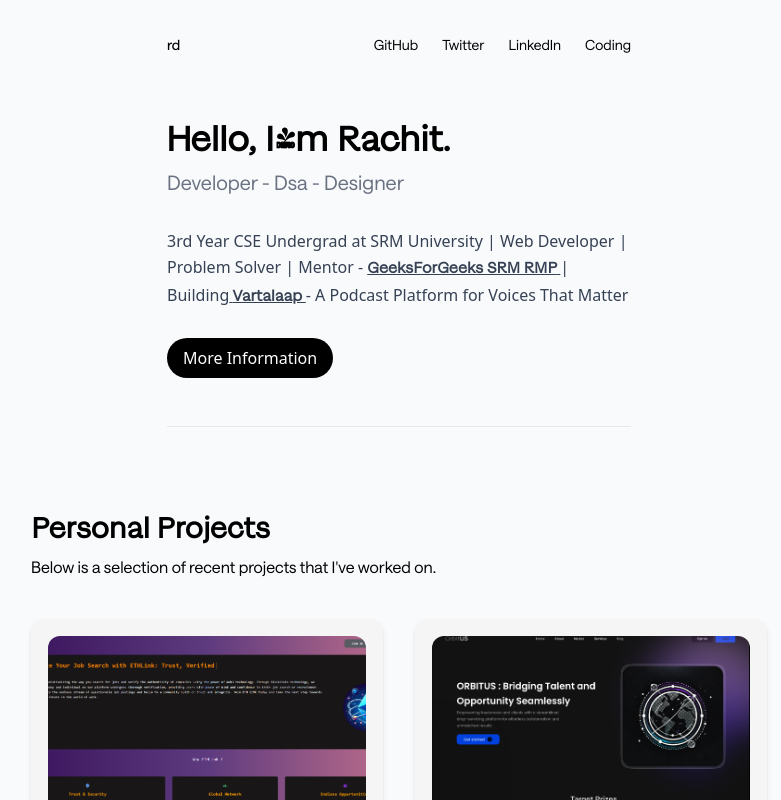
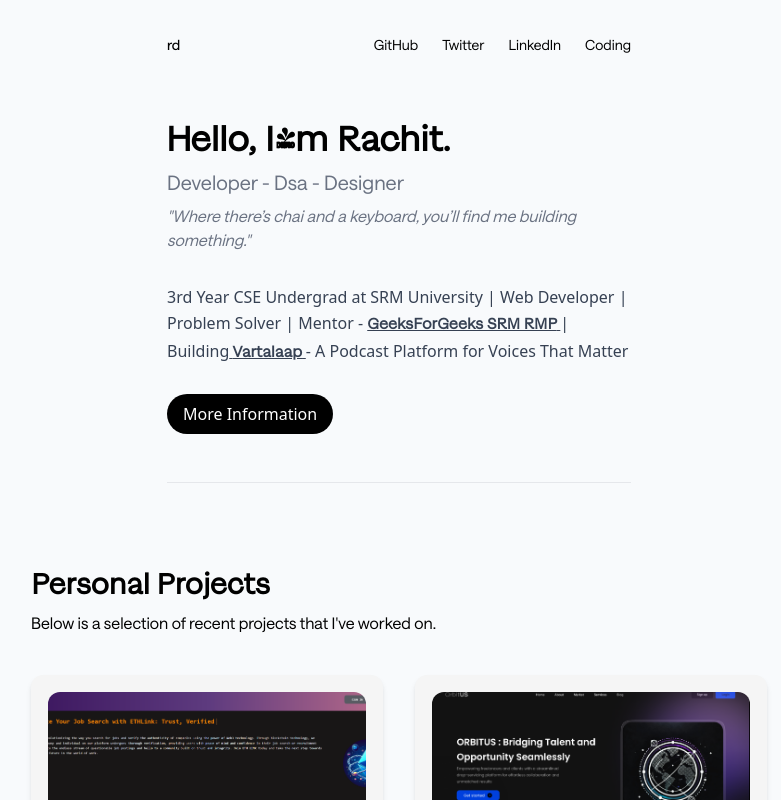
Before and after one commit to dhanush-adi/Portfolio, a React (Vite) app: page / in a window 1280 px wide. Shown: the top 800 px of the page, without its empty margins (241-1022 px from the left). Built offline with nearby package versions, Linux system fonts and the light colour scheme; a web font is replaced by a local one.

Commit message:
Initial commit

```diff
--- a/src/components/FooterV0.jsx
+++ b/src/components/FooterV0.jsx
@@ -45,7 +45,7 @@ const FooterV0 = () => {
       </div>
 
       <div className="text-[10px] text-[#9b9b9b] flex justify-center mt-1">
-        Made with 💖 . Rachit Dhaka
+      Made with ❤️ by Rachit Dhaka
       </div>
     </div>
   );
--- a/src/components/V1.jsx
+++ b/src/components/V1.jsx
@@ -2,8 +2,8 @@ import React from "react";
 import ProjectCard from "./ProjectCard";
 import ethlinkImg from "../assets/Images/image.png";
 import orbitus from "../assets/Images/83262276-ed3d-4038-83e9-4798ff38811c.png";
-import paste from "../assets/Images/paste.png"
-import game from "../assets/Images/game.png"
+import paste from "../assets/Images/paste.png";
+import game from "../assets/Images/game.png";
 
 import FooterV1 from "./FooterV1";
 import { NavLink } from "react-router-dom";
@@ -36,7 +36,7 @@ const projects = [
     description: "Simple Game.",
     image: game,
     url: "https://tictactoe-rachit.vercel.app/",
-  }
+  },
 ];
 
 const V1 = () => {
@@ -49,8 +49,13 @@ const V1 = () => {
             <h1 className="font-maga text-3xl sm:text-4xl font-bold mb-2">
               Hello, I'm Rachit.
             </h1>
-            <p className="text-lg sm:text-xl font-saans text-gray-500 mb-6 sm:mb-8">
+            <p className="text-lg sm:text-xl font-saans text-gray-500 mb-6 sm:mb-2">
               Developer - Dsa - Designer
+            </p>
+
+            <p className=" text-[16px]  font-saans text-gray-500 mb-8 sm:mb-8 italic">
+              "Where there’s chai and a keyboard, you’ll find me building
+              something."
             </p>
 
             <p className="font-Saans text-[15px] sm:text-[16px] text-gray-700 mb-3 leading-relaxed">
```
